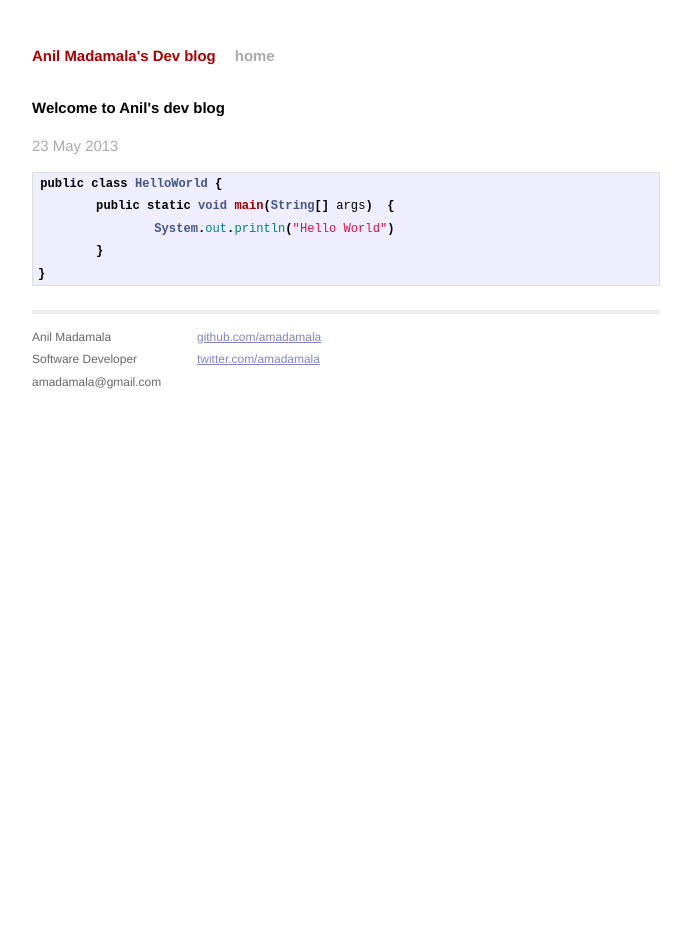
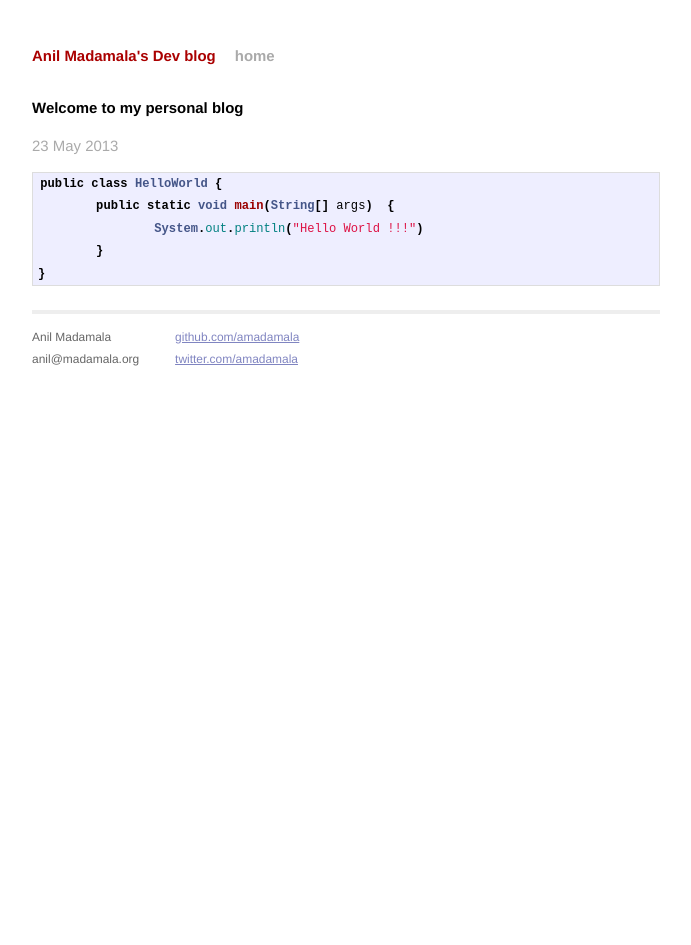
Before and after one commit to petecummings/amadamala-petesway, a Jekyll site: the page built from _posts/2013-05-23-welcome-to-jekyll.markdown, in a window 1280 px wide. Shown: the whole page, without its empty margins (294-985 px from the left). Built offline with Jekyll 4.4.1, drawn with Linux system fonts in a browser that asks for light colours.

Commit message:
Changes to the template, and first post.

```diff
--- a/_layouts/default.html
+++ b/_layouts/default.html
@@ -28,8 +28,7 @@
               <div class="contact">
                 <p>
                   Anil Madamala<br />
-                  Software Developer<br />
-                  amadamala@gmail.com
+                  anil@madamala.org
                 </p>
               </div>
               <div class="contact">
--- a/_posts/2013-05-23-welcome-to-jekyll.markdown
+++ b/_posts/2013-05-23-welcome-to-jekyll.markdown
@@ -1,6 +1,6 @@
 ---
 layout: post
-title:  "Welcome to Anil's dev blog"
+title:  "Welcome to my personal blog"
 date:   2013-05-23 01:05:30
 categories: hello world
 ---
@@ -9,7 +9,7 @@ categories: hello world
 {% highlight java %}
 public class HelloWorld {
 	public static void main(String[] args)  {
-		System.out.println("Hello World")
+		System.out.println("Hello World !!!")
 	}
 }
 
```
